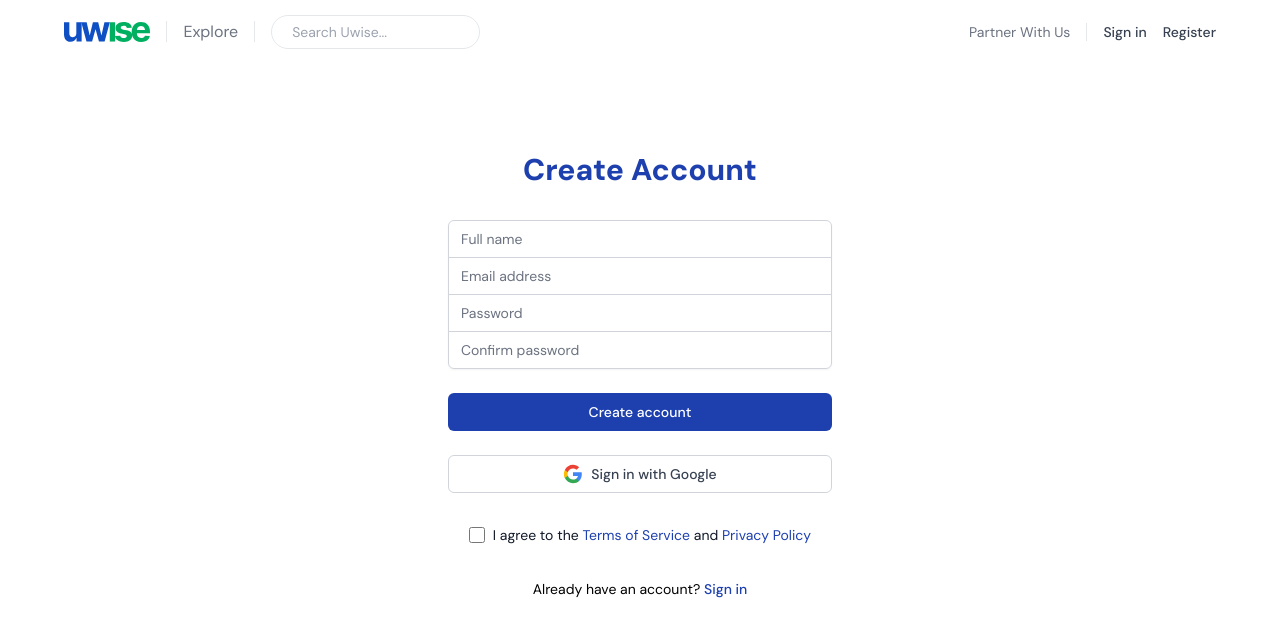
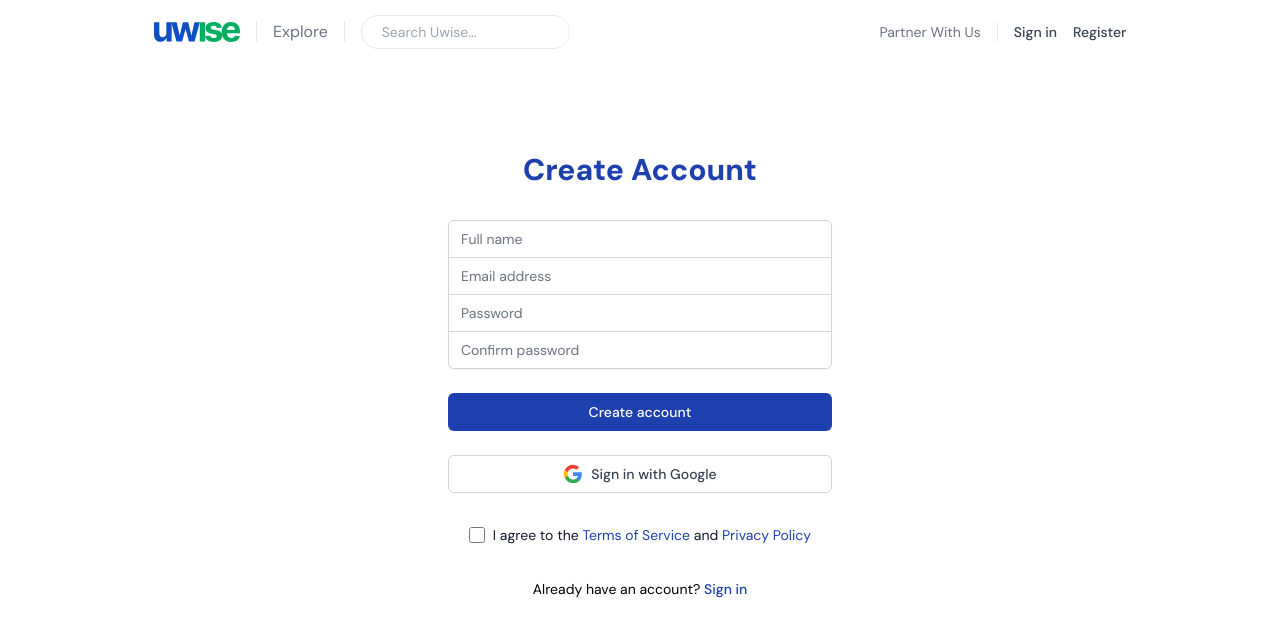
Before and after one commit to alextoyinore/wize, a Next.js app: page /register in a window 1280 px wide. Shown: the top 636 px of the page. Built offline with nearby package versions, Linux system fonts and the light colour scheme; no server answers.

Commit message:
changes in navbar

```diff
--- a/src/components/Navbar.js
+++ b/src/components/Navbar.js
@@ -106,7 +106,7 @@ export default function Navbar() {
 
   return (
     <nav className={`${isOpen ? 'bg-blue-800 text-white' : 'bg-white/90 backdrop-blur-sm '} text-gray-900 sticky top-0 z-50 `}>
-      <div className={`max-w-6xl mx-auto px-4 py-2 md:p-0 ${search.length && 'h-screen transition-all overflow-y-auto'}`}>
+      <div className={`max-w-6xl mx-auto md:w-[95%] lg:w-[76%] py-2 px-4 md:p-0 ${search.length && 'h-screen transition-all overflow-y-auto'}`}>
         <div className="flex justify-between h-16" ref={dropdownRef}>
           <div className="flex items-center space-x-4">
             <Link href={pathname.includes('admin') ? "/admin" : "/"} className="flex items-center rounded-md py-2 transition-colors">
```
